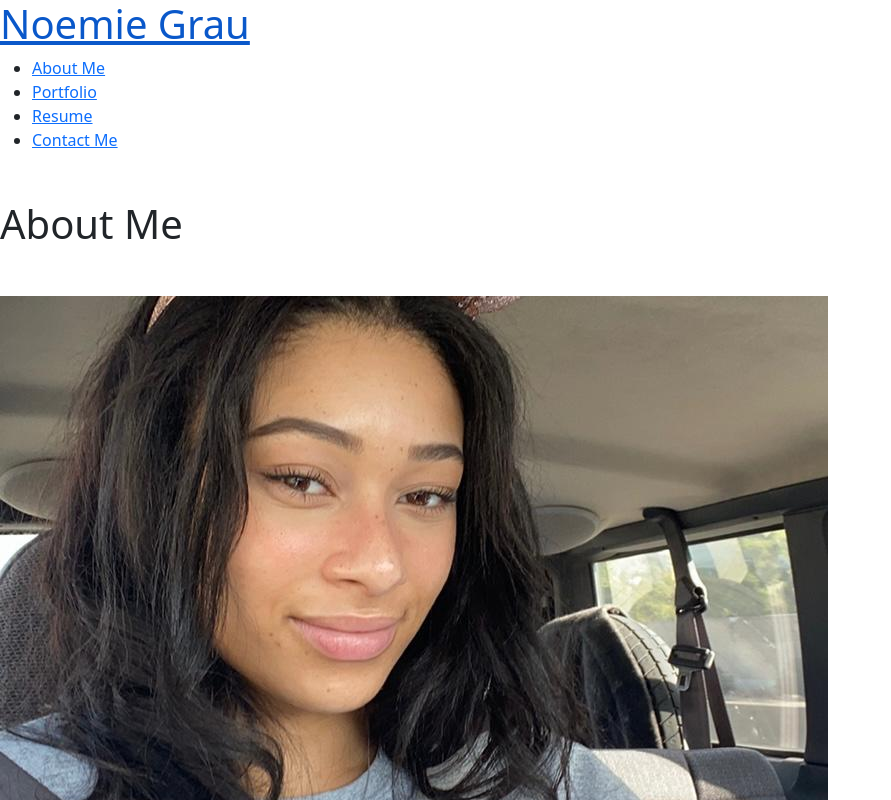
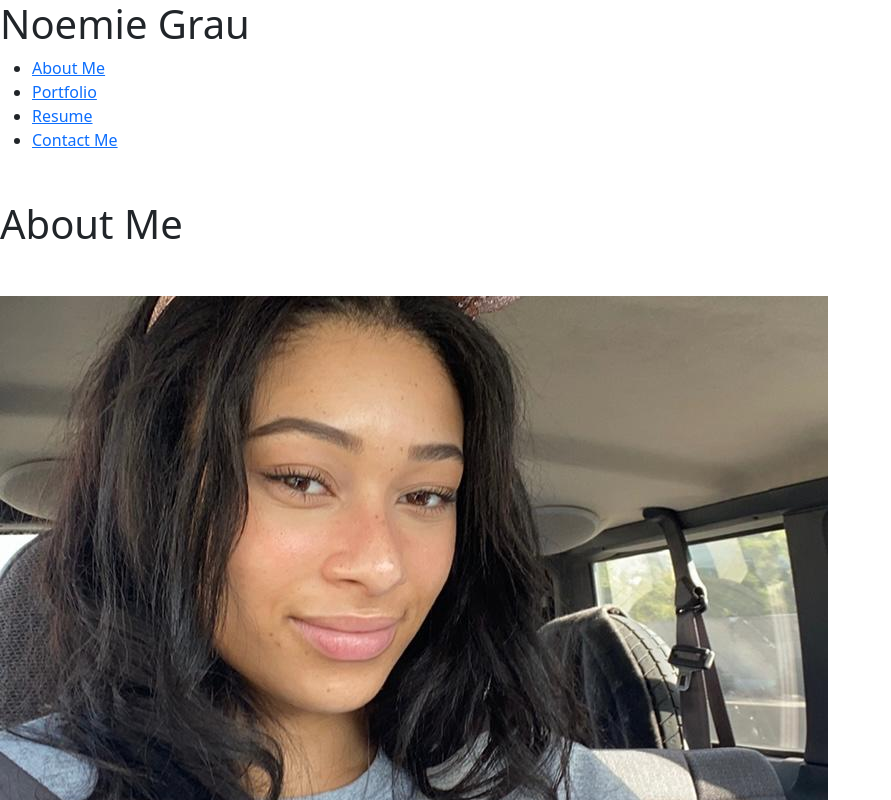
Before and after one commit to Noemiegrau/react-portfolio, a React (Create React App) app: page / in a window 1280 px wide. Shown: the top 800 px of the page, without its empty margins (0-891 px from the left). Built offline with nearby package versions, Linux system fonts and the light colour scheme.

Commit message:
added README

```diff
--- a/src/components/Header/index.js
+++ b/src/components/Header/index.js
@@ -8,7 +8,7 @@ function Header(props) {
     return (
       <header>
         <h1>
-            <a href="#">Noemie Grau</a>
+            <h1>Noemie Grau</h1>
         </h1>
           <Navigation catSelected={catSelected} setCatSelected={setCatSelected}></Navigation>
       </header>
```
Also changed, not shown: 1 other file (tests, documents, lock files or other folders).
